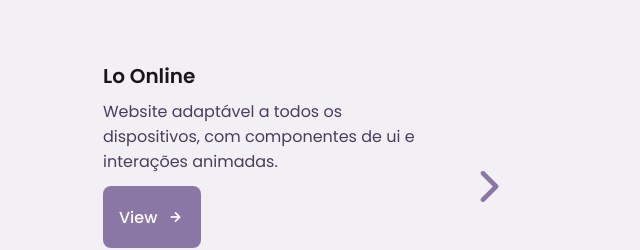
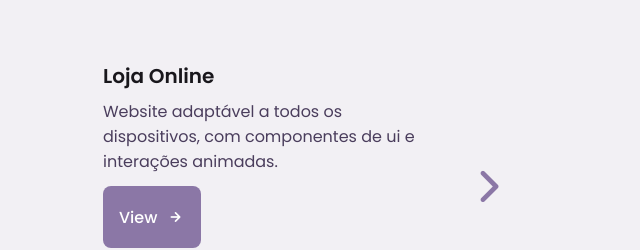
Before and after one commit to Caroline-A-Martins/Portfolio, a plain HTML site: page index.html in a window 1280 px wide. Shown: the part 3427-3677 px from the top of the page, 577-1217 px from the left. Drawn offline with nearby package versions, Linux system fonts and the light colour scheme.

Commit message:
Update index.html

```diff
--- a/index.html
+++ b/index.html
@@ -608,7 +608,7 @@
                         <img src="assets/img/portfolio3.jpg" alt="" class="portfolio__img" />
 
                         <div class="portfolio__data">
-                            <h3 class="portfolio__title">Lo Online</h3>
+                            <h3 class="portfolio__title">Loja Online</h3>
                             <p class="portfolio__description">Website adaptável a todos os dispositivos, com
                                 componentes de ui e interações animadas.</p>
                             <a href="#" class="button button--flex button--small portfolio__button">
```
